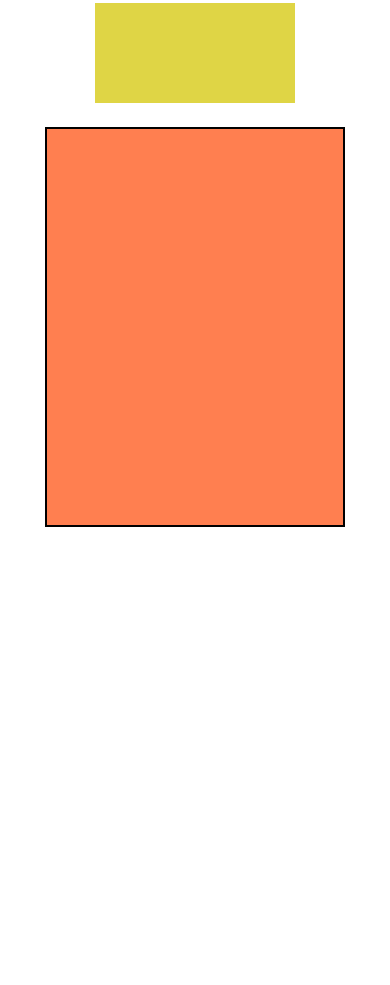
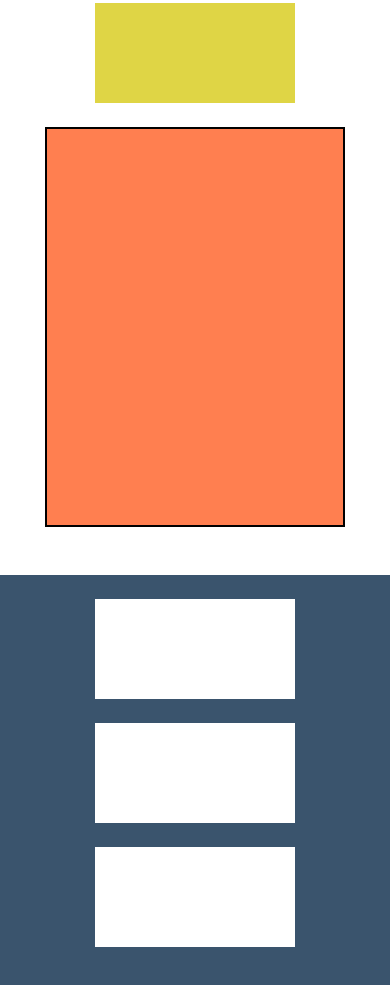
Before and after one commit to giuliagrfo/html-css-bootstrap-freelancer, a plain HTML site: page index.html in a window 390 px wide. Shown: the part 3213-4198 px from the top of the page. Before the commit the page ends 3740 px from the top, so only its background shows below. Drawn offline with nearby package versions, Linux system fonts and the light colour scheme.

Commit message:
add footer

```diff
--- a/assets/css/style.css
+++ b/assets/css/style.css
@@ -1,5 +1,6 @@
 :root {
     --primary: #2C3E50;
+    --primary-soft: #3A546D;
     --secondary: #1ABC9C;
 }
 
@@ -61,3 +62,14 @@ img {
     height: 400px;
     border: 2px solid black;
 }
+
+footer {
+    background-color: var(--primary-soft);
+    height: 500px;
+}
+
+.footer_col_6 {
+    width: 200px;
+    height: 100px;
+    background-color: white;
+}
--- a/index.html
+++ b/index.html
@@ -73,20 +73,28 @@
 
         </section>
 
-        <section class="contact">
+        <section class="contact mb-5">
             <div class="container d-flex flex-column align-items-center">
                 <div class="section_title mt-4"></div>
 
                     <div class="row justify-content-center">
                         <div class="col-12 fr_col_12 g-4"></div>
-
                     </div>
                 </div>
 
         </section>
     </main>
     <!-- /#site_main -->
-    <footer id="site_footer"></footer>
+    <footer id="site_footer">
+        <div class="container">
+            <div class="row justify-content-center">
+                <div class="col-12 col-md-4 footer_col_6 g-4"></div>
+                <div class="col-12 col-md-4 footer_col_6 g-4"></div>
+                <div class="col-12 col-md-4 footer_col_6 g-4"></div>
+
+            </div>
+        </div>
+    </footer>
     <!-- /#site_footer -->
 
 
```
